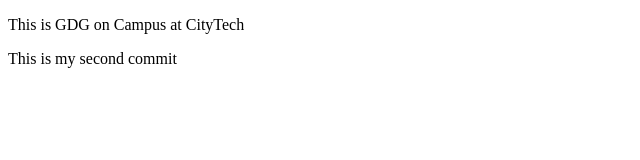
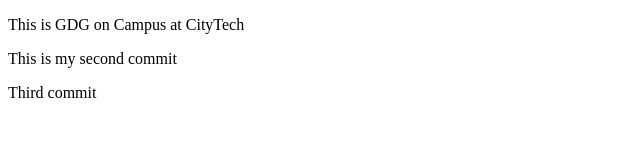
Before and after one commit to rajmnoor27/GDGCityTech, a plain HTML site: page index.html in a window 1280 px wide. Shown: the whole page, without its empty margins (0-640 px from the left). Drawn offline with Linux system fonts and the light colour scheme.

Commit message:
third commit

```diff
--- a/index.html
+++ b/index.html
@@ -6,5 +6,6 @@
     <body>
         <p>This is GDG on Campus at CityTech</p>
         <p>This is my second commit</p>
+        <P> Third commit</p>
     </body>
 </html>
```
